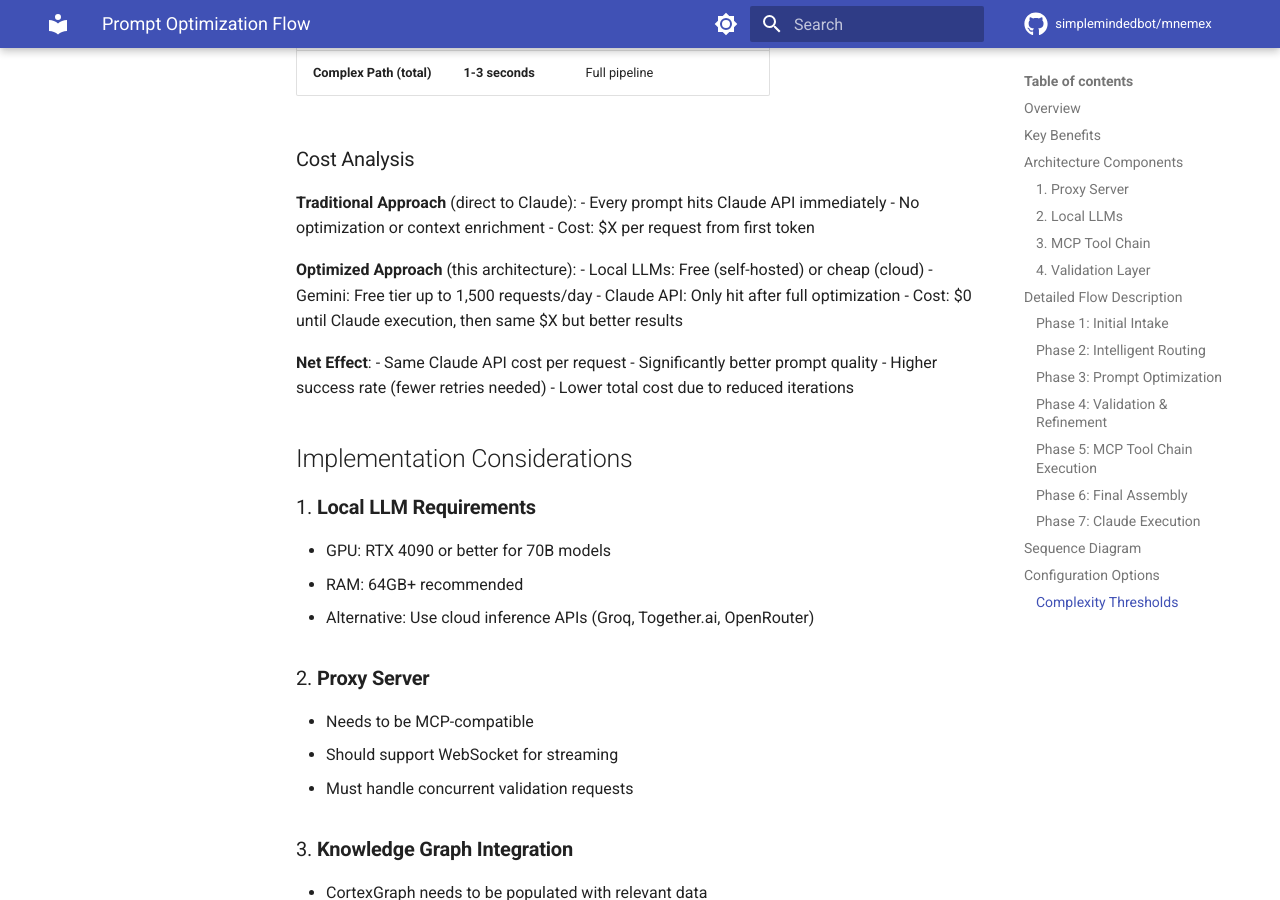
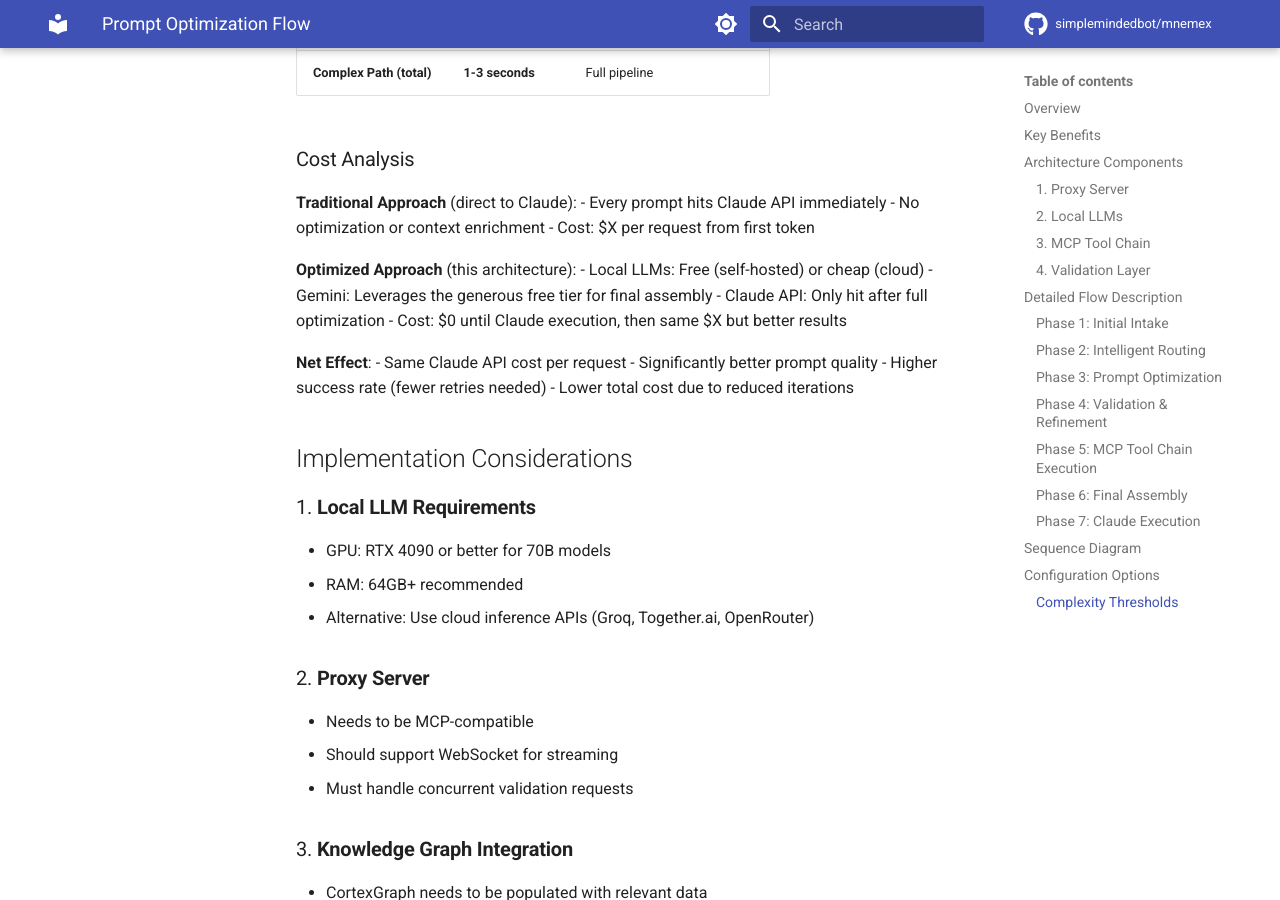
Before and after one commit to mnemexai/mnemex, an MkDocs documentation site: the page built from docs/prompt_optimization_flow.md, in a window 1280 px wide and 900 px high, scrolled down 8350 px. Built offline with MkDocs 1.6.1 and Material for MkDocs 9.7.7, drawn with Linux system fonts in a browser that asks for light colours; comment, search, counter and statistics services are not loaded.

Commit message:
Update docs/prompt_optimization_flow.md
Co-authored-by: gemini-code-assist[bot] <176961590+gemini-code-assist[bot]@users.noreply.github.com>

```diff
--- a/docs/prompt_optimization_flow.md
+++ b/docs/prompt_optimization_flow.md
@@ -311,7 +311,7 @@ GEMINI_TEMPERATURE = 0.3               # Consistent assembly
 
 **Optimized Approach** (this architecture):
 - Local LLMs: Free (self-hosted) or cheap (cloud)
-- Gemini: Free tier up to 1,500 requests/day
+- Gemini: Leverages the generous free tier for final assembly
 - Claude API: Only hit after full optimization
 - Cost: $0 until Claude execution, then same $X but better results
 
```
